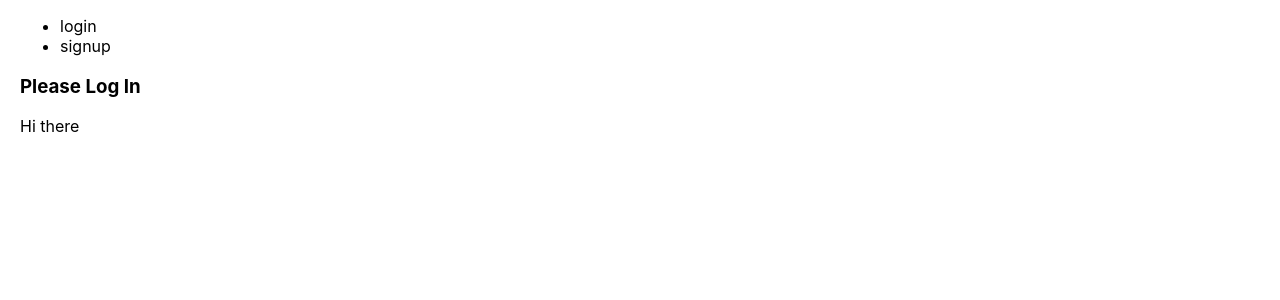
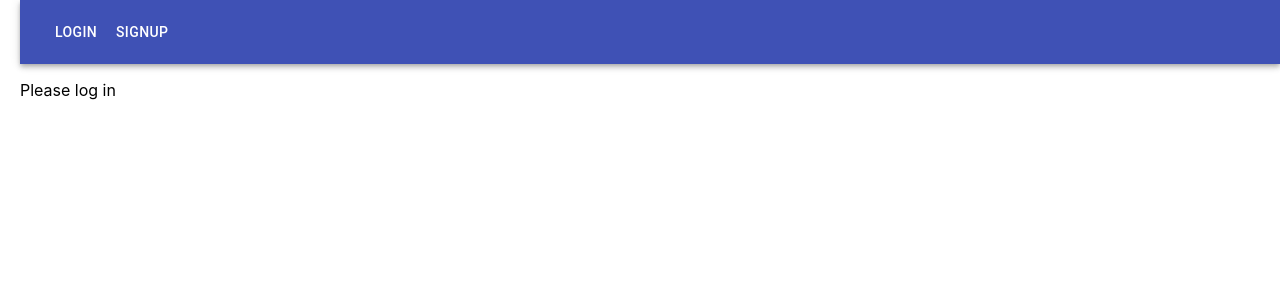
Before and after one commit to beknazar1/trip-helper, a React (Create React App) app in the folder frontend/: page / in a window 1280 px wide. Shown: the top 300 px of the page. Built offline with nearby package versions, Linux system fonts and the light colour scheme.

Commit message:
Separated Authentication from the Actual App, Material UI

```diff
--- a/frontend/src/App.js
+++ b/frontend/src/App.js
@@ -3,6 +3,7 @@ import LoginForm from './components/LoginForm'
 import SignupForm from './components/SignupForm'
 import Nav from './components/Nav'
 import './App.css'
+import AuthenticatedApp from './AuthenticatedApp'
 
 function App() {
   const [displayedForm, setDisplayedForm] = useState('')
@@ -74,10 +75,9 @@ function App() {
 
   return (
     <div className="App">
-      <Nav {...{displayForm, loggedIn, handleLogout}} />
+      <Nav {...{displayForm, loggedIn, handleLogout, username}} />
       {FORM[displayedForm]}
-      <h3>{loggedIn ? `Hello, ${username}` : 'Please Log In'}</h3>
-      Hi there
+      {loggedIn ? <AuthenticatedApp  {...{username}}/> : <p>Please log in</p>}
     </div>
   )
 }
--- /dev/null
+++ b/frontend/src/AuthenticatedApp.js
@@ -0,0 +1,11 @@
+import React from 'react'
+
+const AuthenticatedApp = ({username}) => {
+  return (
+  <div>
+    Hello There {username}
+  </div>
+  )
+}
+
+export default AuthenticatedApp
--- a/frontend/src/components/Nav.js
+++ b/frontend/src/components/Nav.js
@@ -1,19 +1,47 @@
 import React from 'react'
+import AppBar from '@material-ui/core/AppBar'
+import Toolbar from '@material-ui/core/Toolbar'
+import Button from '@material-ui/core/Button'
+import Typography from '@material-ui/core/Typography'
+import makeStyles from '@material-ui/core/styles/makeStyles'
 
-function Nav({displayForm, loggedIn, handleLogout}) {
+const useStyles = makeStyles(theme => ({
+  root: {
+    flexGrow: 1,
+  },
+  menuButton: {
+    marginRight: theme.spacing(2),
+  },
+  title: {
+    flexGrow: 1,
+  },
+}));
+
+function Nav({displayForm, loggedIn, handleLogout, username}) {
+  const classes = useStyles()
+
   const loggedOutNav = (
-    <ul>
-      <li onClick={() => displayForm('login')}>login</li>
-      <li onClick={() => displayForm('signup')}>signup</li>
-    </ul>
+    <React.Fragment>
+      <Button color="inherit" onClick={() => displayForm('login')}>login</Button>
+      <Button color="inherit" onClick={() => displayForm('signup')}>signup</Button>
+    </React.Fragment>
   );
 
   const loggedInNav = (
-    <ul>
-      <li onClick={handleLogout}>logout</li>
-    </ul>
+    <React.Fragment>
+      <Typography className={classes.title}>Hello, {username}</Typography>
+      <Button color="inherit" onClick={handleLogout} className={classes.menuButton}>logout</Button>
+    </React.Fragment>
   )
-  return <div>{loggedIn ? loggedInNav : loggedOutNav}</div>
+  return (
+  <div className={classes.root}>
+    <AppBar position="static">
+      <Toolbar>
+        {loggedIn ? loggedInNav : loggedOutNav}
+      </Toolbar>
+    </AppBar>
+  </div>
+  )
 }
 
 export default Nav
```
